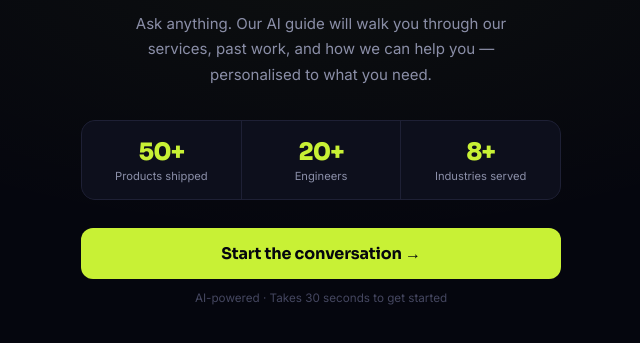
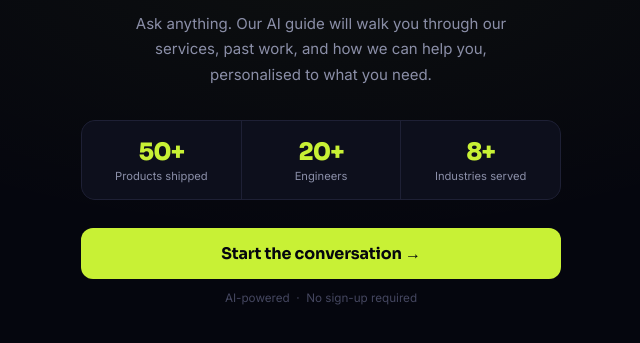
Before and after one commit to Sabeekhann/FiveNodes-Profile, a website: page index.html in a window 1280 px wide. Shown: the part 361-704 px from the top of the page, without its empty margins (319-959 px from the left). Drawn offline with Linux system fonts and the light colour scheme.

Commit message:
Remove em-dash from splash screen subtitle

```diff
--- a/index.html
+++ b/index.html
@@ -211,14 +211,14 @@ body{background:var(--bg);color:var(--text);font-family:'Inter',sans-serif}
     </div>
     <div class="wc-badge"><span class="wc-dot"></span>Interactive Company Profile</div>
     <h1>Meet your next <em>engineering</em> partner</h1>
-    <p class="wc-sub">Ask anything. Our AI guide will walk you through our services, past work, and how we can help you — personalised to what you need.</p>
+    <p class="wc-sub">Ask anything. Our AI guide will walk you through our services, past work, and how we can help you, personalised to what you need.</p>
     <div class="wc-stats">
       <div class="wc-stat"><div class="wc-stat-n">50+</div><div class="wc-stat-l">Products shipped</div></div>
       <div class="wc-stat"><div class="wc-stat-n">20+</div><div class="wc-stat-l">Engineers</div></div>
       <div class="wc-stat"><div class="wc-stat-n">8+</div><div class="wc-stat-l">Industries served</div></div>
     </div>
     <button class="wc-btn" id="startBtn">Start the conversation →</button>
-    <div class="wc-note">AI-powered · Takes 30 seconds to get started</div>
+    <div class="wc-note">AI-powered &nbsp;·&nbsp; No sign-up required</div>
   </div>
 </div>
 
```
